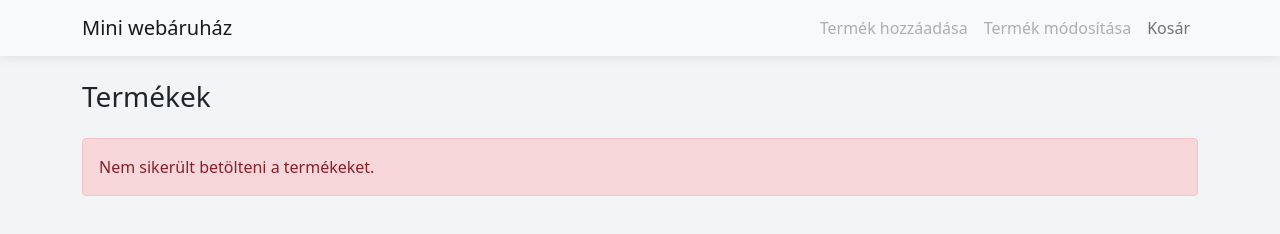
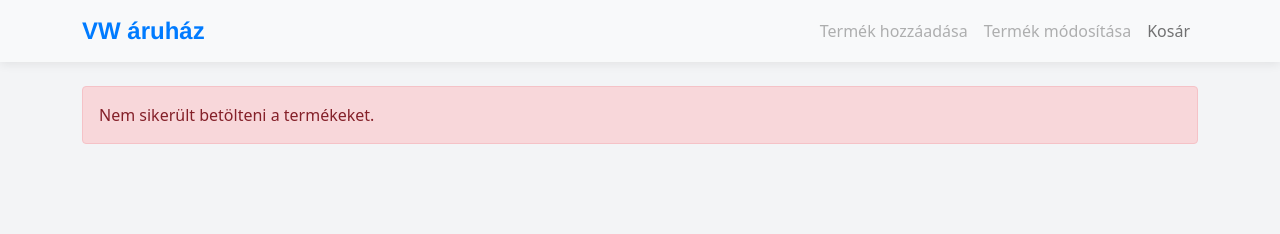
Before and after one commit to Hanna042/Csapatmunka-, a plain HTML site: page index.html in a window 1280 px wide. Drawn offline with nearby package versions, Linux system fonts and the light colour scheme; no server answers.

Commit message:
css megvaltoztatása

```diff
--- a/css/style.css
+++ b/css/style.css
@@ -19,3 +19,10 @@ body {
 #KosarTartalom .table {
 	background-color: #fff;
 }
+
+#boltnev {
+	font-family: Helvetica, Arial, sans-serif;
+	font-weight: bold;
+	font-size: 1.5rem;
+	color: #007bff;
+}
--- a/index.html
+++ b/index.html
@@ -14,7 +14,7 @@
     <header>
         <nav class="navbar navbar-expand-lg navbar-light bg-light">
             <div class="container">
-                <a class="navbar-brand" href="index.html">Mini webáruház</a>
+                <a class="navbar-brand" href="index.html" id="boltnev">VW áruház </a>
                 <button class="navbar-toggler" type="button" data-bs-toggle="collapse" data-bs-target="#navbarNav" aria-controls="navbarNav" aria-expanded="false" aria-label="Toggle navigation">
                     <span class="navbar-toggler-icon"></span>
                 </button>
@@ -36,7 +36,6 @@
     </header>
 
     <main class="container py-4">
-        <h1 class="h3 mb-4">Termékek</h1>
         <div id="uzenet" class="alert alert-danger d-none" role="alert"></div>
         <div class="row g-3" id="Termekkartya"></div>
     </main>
```
